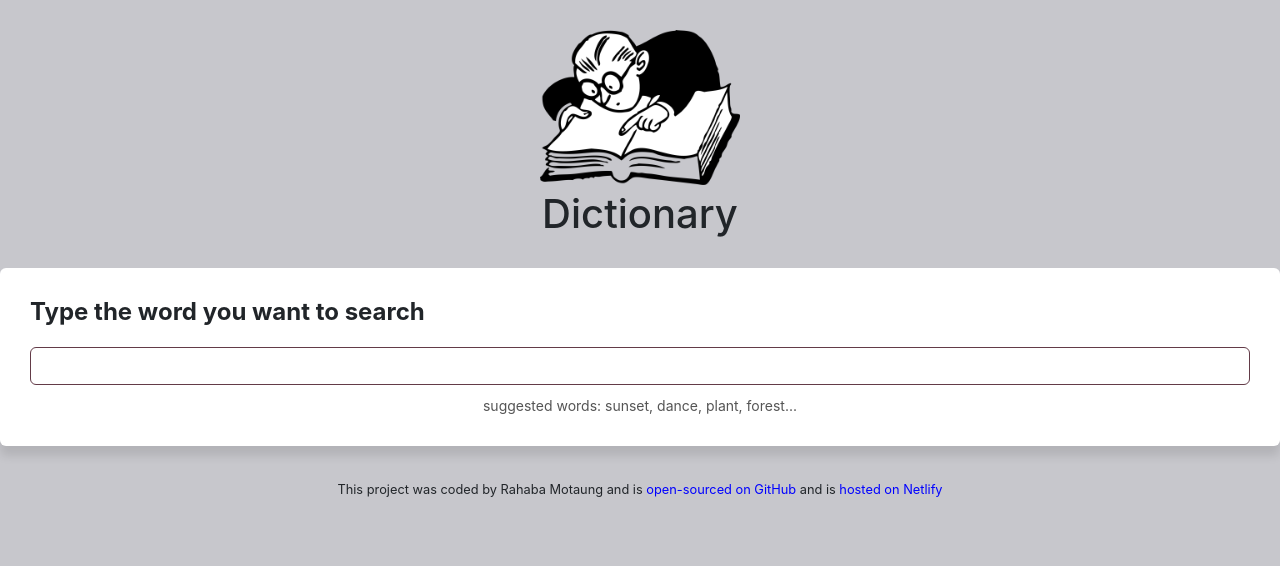
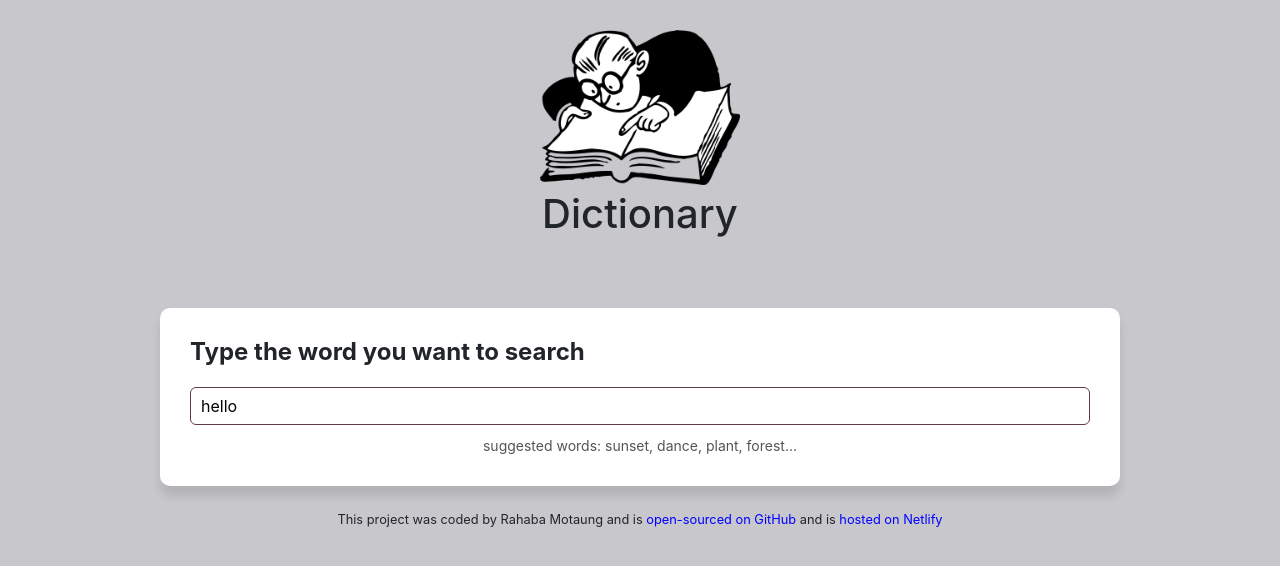
Before and after one commit to Habba101/dictionary-project, a React (Create React App) app: page / in a window 1280 px wide. Shown: the top 566 px of the page. Built offline with nearby package versions, Linux system fonts and the light colour scheme; no server answers.

Commit message:
Added css and improved user experience

```diff
--- a/src/App.css
+++ b/src/App.css
@@ -23,5 +23,5 @@ a {
 
 .App-footer {
   text-align: center;
-  margin: 30px 0;
+  margin: -20px 0 100px;
 }
--- a/src/Dictionary.css
+++ b/src/Dictionary.css
@@ -1,3 +1,9 @@
+.Dictionary {
+  max-width: 1000px;
+  margin: 0 auto;
+  padding: 20px;
+ }
+
 .Dictionary h1 {
   font-size: 24px;
   font-weight: bold;
@@ -8,7 +14,7 @@
   background: white;
   padding: 30px;
   margin: 20px 0;
-  border-radius: 6px;
+  border-radius: 10px;
   box-shadow: 0 10px 10px rgba(0 0 0 / 10%);
  }
 
@@ -18,7 +24,7 @@
   border: 1px solid #633B48;
   border-radius: 6px;
   font-size: 16px;
- }
+  }
 
  .Dictionary .hint {
   font-size: 14px;
--- a/src/Dictionary.js
+++ b/src/Dictionary.js
@@ -38,7 +38,7 @@ export default function Dictionary(props) {
         <section>
             <h1>Type the word you want to search</h1>
         <form onSubmit={handleSubmit}>
-            <input type="search"  onChange={handleKeywordChange} />
+            <input type="search"  onChange={handleKeywordChange} defaultValue={props.defaultKeyword}/>
         </form>
         <div className="hint">
             suggested words: sunset, dance, plant, forest...
--- a/src/Meaning.css
+++ b/src/Meaning.css
@@ -2,15 +2,9 @@
     font-weight: 600;
     font-size: 24px;
     line-height: 29px;
-    margin: 10px 0;
+    margin: 15px 0;
 
   }
-
-.Meaning p {
-    font-size: 14px;
-    line-height: 17px;
-    margin: -5px 0 20px;
-}
 
 .Meaning em {
     font-size: 13px;
```
